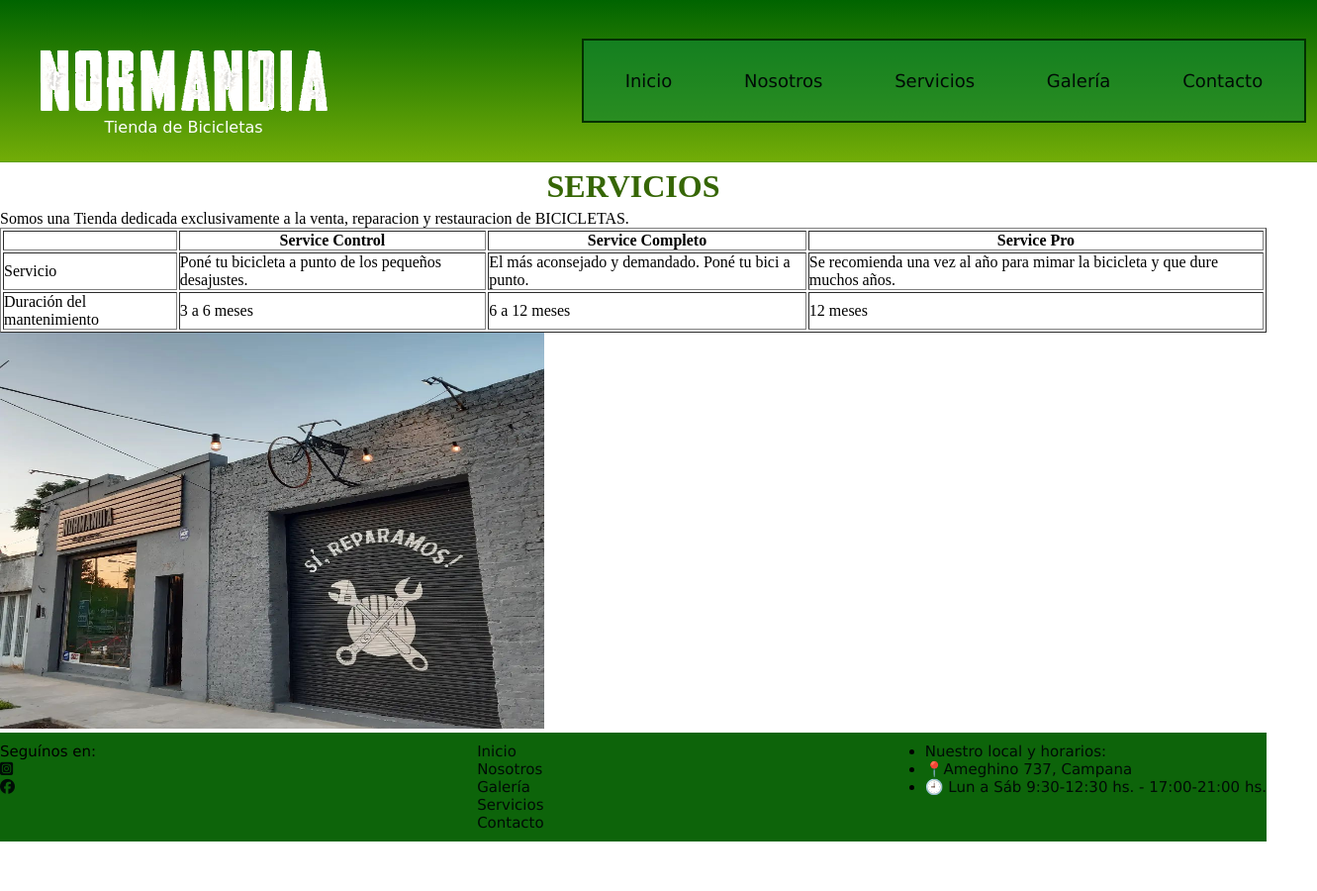
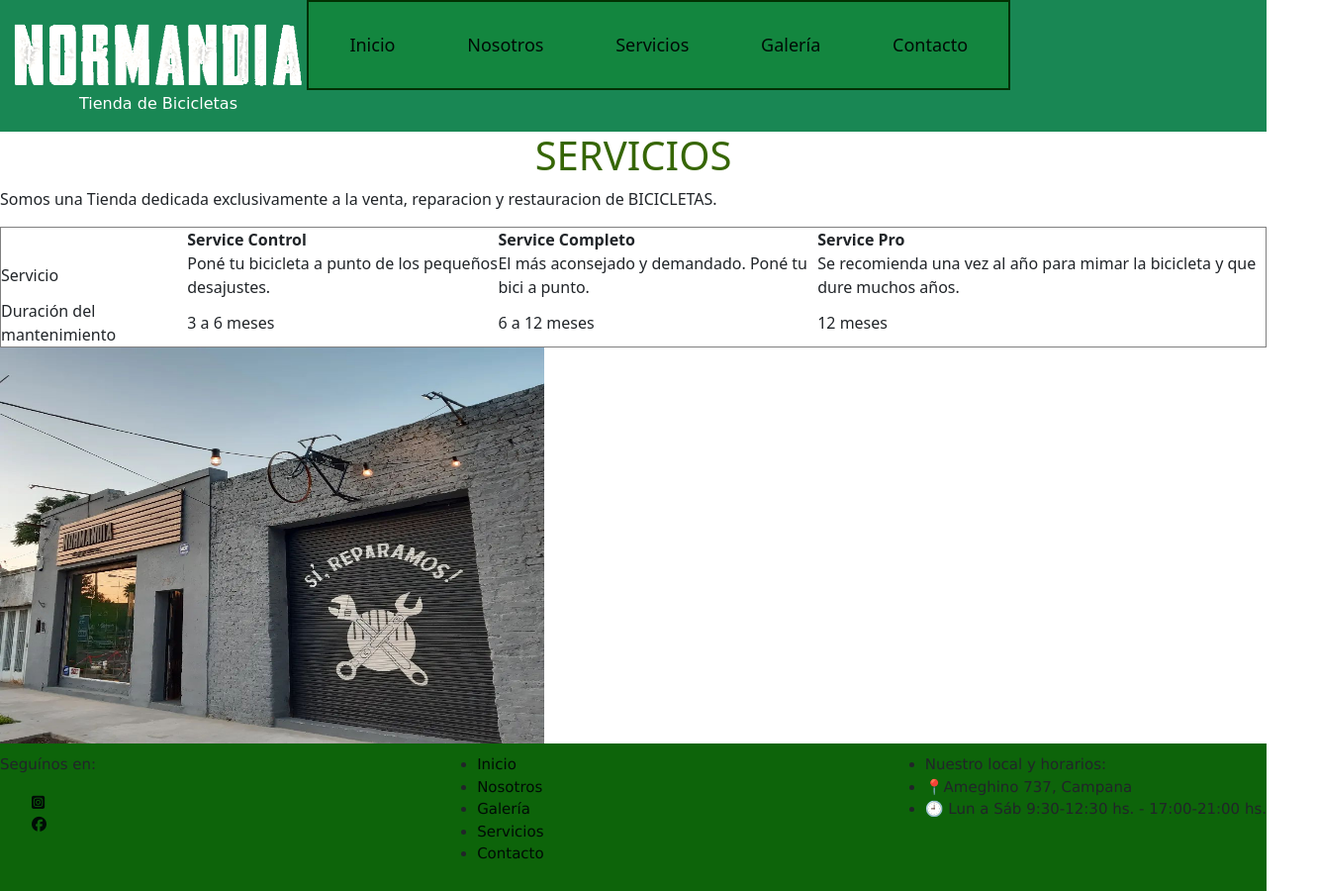
Before and after one commit to Barbyland/barbara_bernhard_proyecto_normandia, a plain HTML site: page PAGUINAS/servicios.html in a window 1280 px wide. Shown: the whole page at 99% size, 1331 px wide, since content can reach past the window. Before the commit the page ends 850 px from the top, so only its background shows below. Drawn offline with nearby package versions, Linux system fonts and the light colour scheme; a web font is replaced by a local one.

Commit message:
“Cclase sass

```diff
--- a/PAGUINAS/galeria.html
+++ b/PAGUINAS/galeria.html
@@ -8,6 +8,10 @@
     <meta name="keywords" content="bicicleta, reparación, accesorios, campana">
     <link rel="shortcut icon" href="./IMAGENES/normandia.PNG">
 
+<!-- Bootstrap CSS -->
+<link href="https://cdn.jsdelivr.net/npm/bootstrap@5.1.3/dist/css/bootstrap.min.css" rel="stylesheet" integrity="sha384-1BmE4kWBq78iYhFldvKuhfTAU6auU8tT94WrHftjDbrCEXSU1oBoqyl2QvZ6jIW3" crossorigin="anonymous">
+
+
     <!-- PERSONALIZADO CSS-->
     <link rel="stylesheet" href="../style.css">
     <script src="https://kit.fontawesome.com/ffbd07c6af.js" crossorigin="anonymous"></script>
@@ -17,7 +21,7 @@
 </head>
 <body>
     <!-- inicio encabezado -->
- <header class="cabecera">
+<header class="container_fluid bg-success d-flex justify content center">
     <div class="flex-column">
         <!-- logo normandía -->
         <img src="../IMAGENES/logo-sin-fondo-blanco.png" alt='' normandia-logo'' class="nav-brand">
@@ -86,6 +90,7 @@
 
         <div class="box_footer">
                <nav>
+                   <ul>
                        <li><a href="#">Inicio</a></li>
 
                        <li><a href="../paguinas/nosotros.html">Nosotros</a></li>
@@ -95,6 +100,7 @@
                        <li><a href="../paguinas/servicios.html">Servicios</a></li>
 
                        <li><a href="../paguinas/contacto.html">Contacto</a></li>
+                </ul>
                 </nav>
         </div>
 
--- a/PAGUINAS/servicios.html
+++ b/PAGUINAS/servicios.html
@@ -8,6 +8,9 @@
         <meta name="keywords" content="bicicleta, reparación, accesorios, campana">
         <link rel="shortcut icon" href="./IMAGENES/normandia.PNG">
 
+        <!-- Bootstrap CSS -->
+        <link href="https://cdn.jsdelivr.net/npm/bootstrap@5.1.3/dist/css/bootstrap.min.css" rel="stylesheet" integrity="sha384-1BmE4kWBq78iYhFldvKuhfTAU6auU8tT94WrHftjDbrCEXSU1oBoqyl2QvZ6jIW3" crossorigin="anonymous">
+
         <!-- PERSONALIZADO CSS-->
         <link rel="stylesheet" href="../style.css">
         <script src="https://kit.fontawesome.com/ffbd07c6af.js" crossorigin="anonymous"></script>
@@ -16,7 +19,7 @@
 
     <body>
         <!-- inicio encabezado -->
-<header class="cabecera">
+    <header class="container_fluid bg-success d-flex justify content center">
         <div class="flex-column">
             <!-- logo normandía -->
             <img src="../IMAGENES/logo-sin-fondo-blanco.png" alt='' normandia-logo'' class="nav-brand">
@@ -104,6 +107,7 @@
 
         <div class="box_footer">
                <nav>
+                   <ul>
                        <li><a href="#">Inicio</a></li>
 
                        <li><a href="../paguinas/nosotros.html">Nosotros</a></li>
@@ -113,6 +117,7 @@
                        <li><a href="../paguinas/servicios.html">Servicios</a></li>
 
                       <li><a href="../paguinas/contacto.html">Contacto</a></li>
+                  </ul>
                 </nav>
         </div>
 
--- a/SCSS/base/_variables.scss
+++ b/SCSS/base/_variables.scss
@@ -0,0 +1,18 @@
+
+$tamanio-total:50%;
+$tamanio-medio:$tamanio-total/2;
+$tamanio-cuarto:$tamanio-medio/2;
+
+
+/* MAPS */
+$tamanio-tipografia:(
+    titulos:24px,
+    subtitulos:20px,
+    parrafos:14px,
+    letra-chica:12px,
+);
+$colores:(
+    color-principal: rgb(255, 255, 255),
+    color-secundario:rgb(2, 66, 2),
+    color-tercero:green,
+)
--- /dev/null
+++ b/SCSS/componentes/_general.scss
@@ -0,0 +1,4 @@
+> {
+    padding:0;
+    margin:0;
+}
--- a/SCSS/componentes/headers.scss
+++ b/SCSS/componentes/headers.scss
@@ -0,0 +1,30 @@
+.cabecera {
+    background-image: linear-gradient(rgb(0, 100, 0), rgb(115, 173, 7));
+    width: 100%;
+    padding: 2%;
+    display: flex;
+    justify-content: space-between;
+    align-items:center;
+    background-position:center;
+    font-family:'Lucida Sans', 'Lucida Sans Regular', 'Lucida Grande', 'Lucida Sans Unicode', Geneva, Verdana, sans-serif;
+
+}
+
+.nav-brand {
+    width: 300px;
+    display: flex;
+    flex:column;
+    margin-top: 20px;
+    margin-left: 10px;
+    align-items:center;
+}
+
+.subtitulo-logo{
+    color: white;
+    font-family: 'Send Flowers', cursive;
+    margin-bottom: 0;
+    margin-left: 10px;
+    width: 300px;
+    display:flex;
+    justify-content: space-evenly;
+}
--- a/SCSS/main.scss
+++ b/SCSS/main.scss
@@ -0,0 +1,2 @@
+@import "./componentes/general";
+@import "./componentes/headers.scss";
```
Also changed, not shown: PAGUINAS/contacto.html (+3 -2 lines), PAGUINAS/nosotros.html (+7 -1 lines), index.html (+9 -7 lines), CSS/main.css (renamed from main.css), SCSS/componentes/headers.css (added), SCSS/main.css (added), 2 other files. Lines whose indentation alone changed are shown as unchanged.
